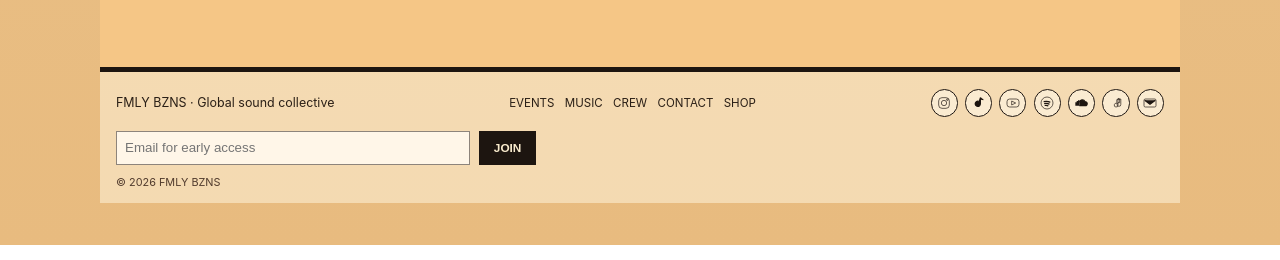
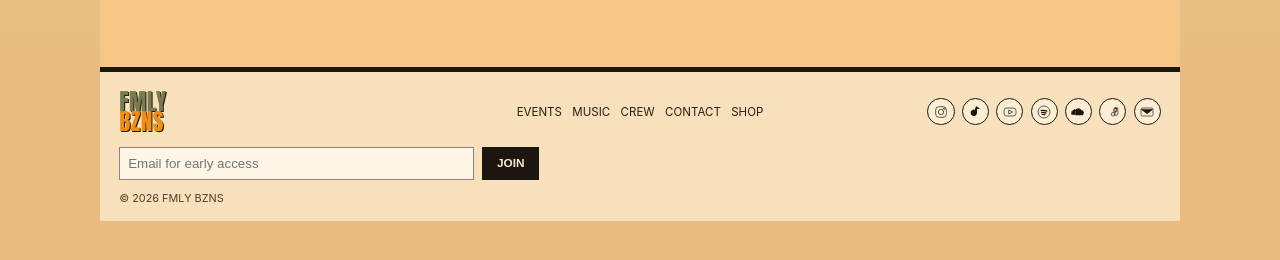
Before and after one commit to sadikikael-ship-it/AAFC-page, a Next.js app: page / in a window 1280 px wide. Shown: the part 3970-4230 px from the top of the page. Built offline with nearby package versions, Linux system fonts and the light colour scheme.

Commit message:
Wire social destinations and rebalance footer logo layout

```diff
--- a/app/globals.css
+++ b/app/globals.css
@@ -216,9 +216,27 @@ p { line-height: 1.6; }
 .simpleSignup { display: flex; gap: .7rem; max-width: 560px; }
 button { border: 1px solid #1d1510; background: #1d1510; color: #f8eacc; padding: .55rem .85rem; text-transform: uppercase; font-size: .74rem; font-weight: 700; cursor: pointer; }
 
-.footer { padding: 1.1rem 1rem .9rem; border-top: 2px solid #1d1510; display: grid; gap: .65rem; margin-bottom: .6rem; background: rgba(255,244,219,.55); }
-.footerTop { display: flex; gap: 1rem; justify-content: space-between; align-items: center; flex-wrap: wrap; padding-bottom: .25rem; }
-.footerTop p { margin: 0; font-size: .78rem; }
+.footer { padding: 1.25rem 1.2rem 1rem; border-top: 2px solid #1d1510; display: grid; gap: .7rem; margin-bottom: .6rem; background: rgba(255,244,219,.65); }
+.footerTop {
+  display: grid;
+  grid-template-columns: minmax(180px, 1fr) auto minmax(180px, 1fr);
+  gap: 1rem;
+  align-items: center;
+  padding-bottom: .25rem;
+}
+.footerTop .iconRow { justify-self: end; }
+.footerTop .footerLinks { justify-self: center; }
+
+
+.footerLogo {
+  display: grid;
+  line-height: .85;
+  font-family: Impact, Haettenschweiler, 'Arial Narrow Bold', sans-serif;
+  letter-spacing: .03em;
+}
+.footerLogo .fm { font-size: 1.45rem; color: #7a7a4f; text-shadow: 1px 1px 0 #1d1510; }
+.footerLogo .bz { font-size: 1.45rem; color: #ef8e12; text-shadow: 1px 1px 0 #1d1510; }
+
 .footerLinks { display: flex; gap: .65rem; flex-wrap: wrap; font-size: .72rem; text-transform: uppercase; }
 .footerSignup { display: flex; gap: .55rem; max-width: 420px; }
 .footerSignup input { flex: 1; padding: .45rem .5rem; }
@@ -243,6 +261,8 @@ button { border: 1px solid #1d1510; background: #1d1510; color: #f8eacc; padding
     grid-template-columns: 1fr;
   }
   .simpleSignup, .footerSignup { flex-direction: column; }
+  .footerTop { grid-template-columns: 1fr; }
+  .footerTop .footerLinks, .footerTop .iconRow { justify-self: start; }
   .imagePanel { min-height: 320px; }
   main::before { inset: .3rem; border-width: 4px; }
   main::after { inset: .9rem; }
--- a/components/SiteFooter.tsx
+++ b/components/SiteFooter.tsx
@@ -6,7 +6,10 @@ export function SiteFooter() {
   return (
     <footer className="footer section">
       <div className="footerTop">
-        <p>FMLY BZNS · Global sound collective</p>
+        <div className="footerLogo" aria-label="FMLY BZNS logo wordmark">
+          <span className="fm">FMLY</span>
+          <span className="bz">BZNS</span>
+        </div>
         <div className="footerLinks">
           {navItems.slice(0, 5).map(([label, href]) => (
             <Link key={href} href={href}>
@@ -16,7 +19,14 @@ export function SiteFooter() {
         </div>
         <div className="iconRow compact" aria-label="all social and music links">
           {socialLinks.map(([label, href]) => (
-            <a key={label} href={href} target={href.startsWith('mailto:') ? undefined : '_blank'} rel="noreferrer" aria-label={label} title={label}>
+            <a
+              key={label}
+              href={href}
+              target={href.startsWith('mailto:') ? undefined : '_blank'}
+              rel="noreferrer"
+              aria-label={label}
+              title={label}
+            >
               <SocialIcon name={label} />
             </a>
           ))}
--- a/lib/siteData.ts
+++ b/lib/siteData.ts
@@ -9,12 +9,12 @@ export const navItems = [
 ] as const;
 
 export const socialLinks = [
-  ['Instagram', 'https://www.instagram.com'],
-  ['TikTok', 'https://www.tiktok.com'],
-  ['YouTube', 'https://www.youtube.com'],
-  ['Spotify', 'https://open.spotify.com'],
-  ['SoundCloud', 'https://soundcloud.com'],
-  ['Apple Music', 'https://music.apple.com'],
+  ['Instagram', 'https://www.instagram.com/fmlybzns'],
+  ['TikTok', 'https://www.tiktok.com/@fmlybzns'],
+  ['YouTube', 'https://www.youtube.com/@fmlybzns'],
+  ['Spotify', 'https://open.spotify.com/search/fmly%20bzns'],
+  ['SoundCloud', 'https://soundcloud.com/fmlybzns'],
+  ['Apple Music', 'https://music.apple.com/us/search?term=fmly%20bzns'],
   ['Email', 'mailto:hello@fmlybzns.com']
 ] as const;
 
```
